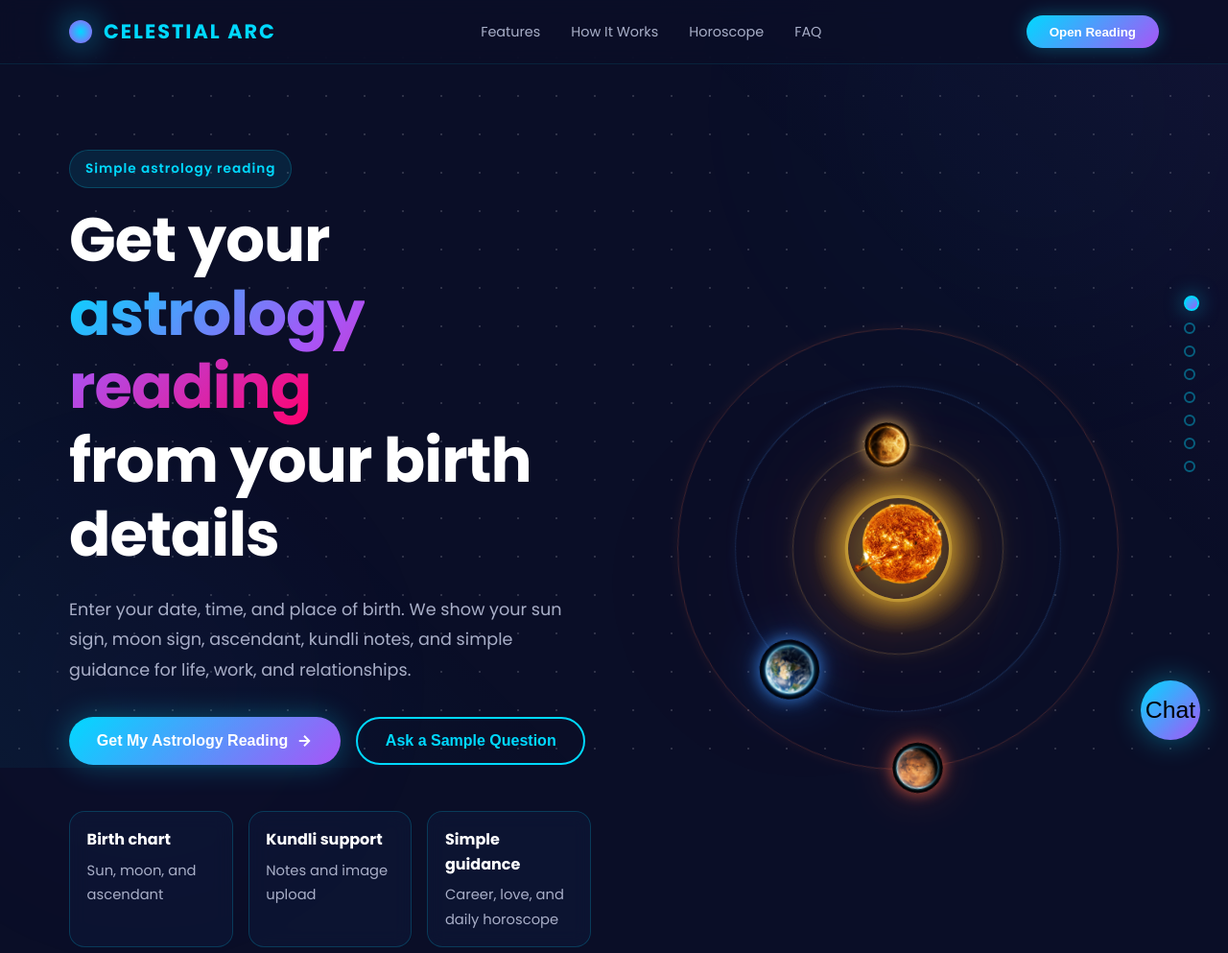
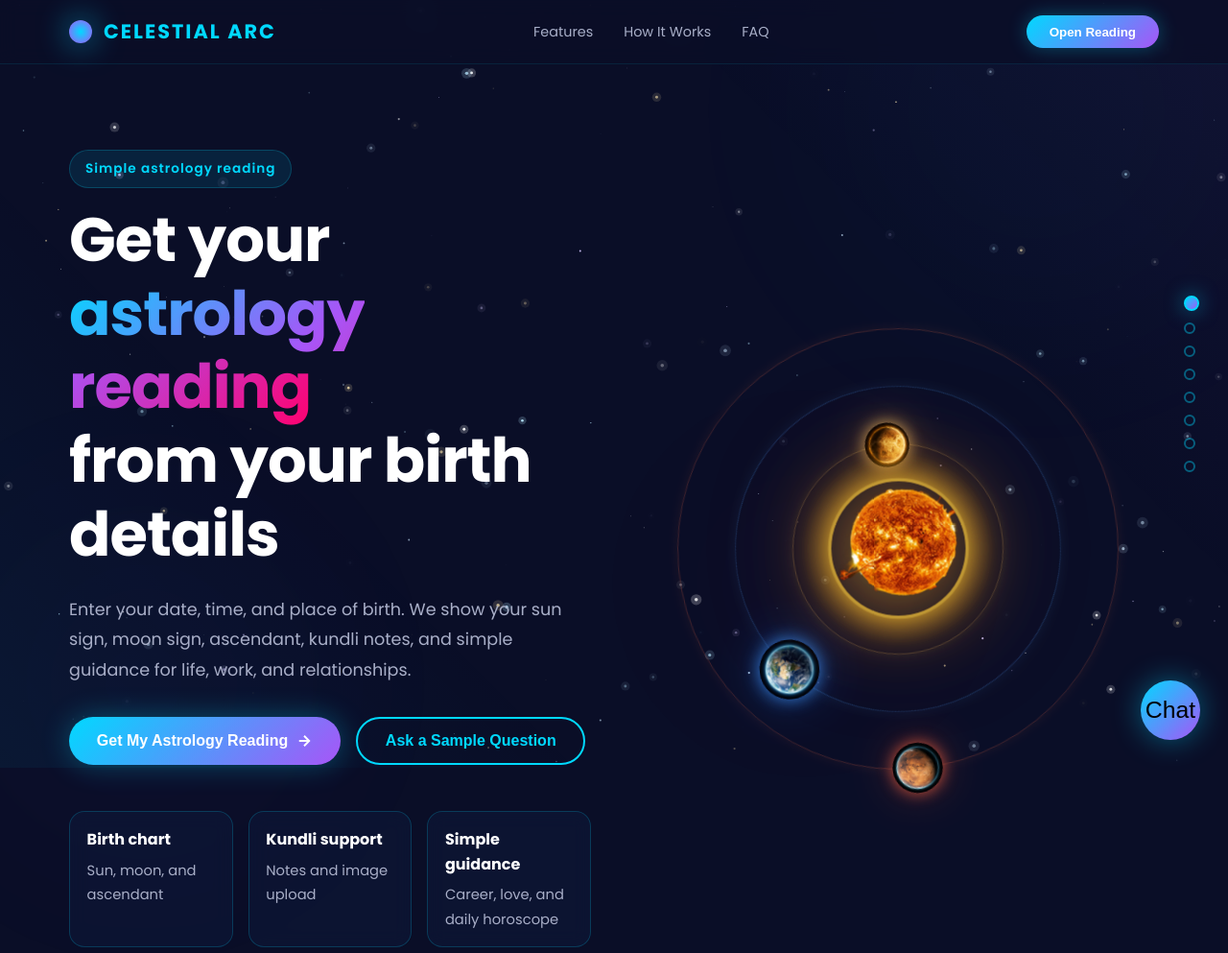
Before and after one commit to Whitedevil87/astrology-app, a Flask app: page / in a window 1280 px wide. Shown: the top 993 px of the page at 96% size. Run offline with Flask 3, Linux system fonts and the light colour scheme.

Commit message:
feat: bigger sun, live canvas starfield with shooting stars, remove horoscope nav

```diff
--- a/static/css/landing.css
+++ b/static/css/landing.css
@@ -71,18 +71,14 @@ body {
     pointer-events: none;
 }
 
-.stars {
+/* Static star dots replaced by canvas starfield */
+.starfield-canvas {
     position: absolute;
     inset: 0;
-    background-image: radial-gradient(circle, rgba(255,255,255,0.8) 1px, transparent 1px);
-    background-size: 40px 40px;
-    opacity: 0.15;
-    animation: twinkle 8s ease-in-out infinite;
-}
-
-@keyframes twinkle {
-    0%, 100% { opacity: 0.15; }
-    50% { opacity: 0.3; }
+    width: 100%;
+    height: 100%;
+    display: block;
+    pointer-events: none;
 }
 
 .nebula {
@@ -440,8 +436,8 @@ body {
     top: 50%;
     left: 50%;
     transform: translate(-50%, -50%);
-    width: 120px;
-    height: 120px;
+    width: 155px;
+    height: 155px;
     display: flex;
     align-items: center;
     justify-content: center;
@@ -450,7 +446,7 @@ body {
 
 .sun-corona {
     position: absolute;
-    inset: -28px;
+    inset: -22px;
     border-radius: 50%;
     background: radial-gradient(
         circle,
@@ -463,15 +459,15 @@ body {
 }
 
 .sun-image {
-    width: 105px;
-    height: 105px;
+    width: 140px;
+    height: 140px;
     border-radius: 50%;
     object-fit: cover;
     box-shadow:
-        0 0 0 3px rgba(255, 220, 80, 0.25),
-        0 0 30px rgba(255, 200, 50, 0.9),
-        0 0 70px rgba(255, 160, 30, 0.5),
-        0 0 130px rgba(255, 120, 20, 0.25);
+        0 0 0 3px rgba(255, 220, 80, 0.3),
+        0 0 30px rgba(255, 200, 50, 0.95),
+        0 0 70px rgba(255, 160, 30, 0.55),
+        0 0 140px rgba(255, 120, 20, 0.28);
     animation: pulse-sun 3s ease-in-out infinite;
     z-index: 2;
     position: relative;
@@ -1328,9 +1324,9 @@ body {
     .orbit-earth  { width: 218px; height: 218px; }
     .orbit-mars   { width: 294px; height: 294px; }
 
-    .central-sun  { width: 80px; height: 80px; }
-    .sun-image    { width: 68px; height: 68px; }
-    .sun-corona   { inset: -16px; }
+    .central-sun  { width: 100px; height: 100px; }
+    .sun-image    { width: 88px; height: 88px; }
+    .sun-corona   { inset: -14px; }
 
     .venus-img  { width: 30px; height: 30px; }
     .earth-img  { width: 40px; height: 40px; }
@@ -1640,9 +1636,9 @@ body {
     .orbit-earth  { width: 176px; height: 176px; }
     .orbit-mars   { width: 238px; height: 238px; }
 
-    .central-sun  { width: 64px; height: 64px; }
-    .sun-image    { width: 54px; height: 54px; }
-    .sun-corona   { inset: -12px; }
+    .central-sun  { width: 80px; height: 80px; }
+    .sun-image    { width: 70px; height: 70px; }
+    .sun-corona   { inset: -10px; }
 
     .venus-img  { width: 24px; height: 24px; }
     .earth-img  { width: 32px; height: 32px; }
--- a/static/js/landing.js
+++ b/static/js/landing.js
@@ -25,7 +25,142 @@ document.addEventListener('DOMContentLoaded', () => {
 
     // Add keyboard navigation
     setupSlideKeyboardNavigation();
+
+    // Live animated starfield
+    initStarfield();
 });
+
+// ============================================
+// LIVE STARFIELD ANIMATION (Canvas)
+// ============================================
+
+function initStarfield() {
+    const canvas = document.getElementById('starfield-canvas');
+    if (!canvas) return;
+    const ctx = canvas.getContext('2d');
+
+    function resize() {
+        canvas.width = window.innerWidth;
+        canvas.height = window.innerHeight;
+    }
+    resize();
+    window.addEventListener('resize', resize);
+
+    // --- Static twinkling stars ---
+    const STAR_COLORS = ['#ffffff', '#cce8ff', '#ffe8b0', '#d4c8ff', '#b8e8ff'];
+    const stars = Array.from({ length: 220 }, () => ({
+        x: Math.random(),
+        y: Math.random(),
+        r: Math.random() * 1.6 + 0.25,
+        baseOp: Math.random() * 0.55 + 0.15,
+        speed: Math.random() * 0.022 + 0.005,
+        phase: Math.random() * Math.PI * 2,
+        color: STAR_COLORS[Math.floor(Math.random() * STAR_COLORS.length)]
+    }));
+
+    // --- Shooting stars ---
+    const shooters = [];
+
+    function spawnShooter() {
+        if (document.hidden) return;
+        const angle = (Math.PI / 5) + (Math.random() - 0.5) * 0.5;
+        const speed = Math.random() * 8 + 5;
+        shooters.push({
+            x: Math.random() * canvas.width * 0.75,
+            y: Math.random() * canvas.height * 0.45,
+            vx: Math.cos(angle) * speed,
+            vy: Math.sin(angle) * speed,
+            len: Math.random() * 100 + 55,
+            life: 0,
+            maxLife: Math.random() * 45 + 28
+        });
+    }
+
+    // First one appears quickly
+    setTimeout(spawnShooter, 800);
+    let shootTimer = setInterval(spawnShooter, 3200);
+
+    let frame = 0;
+    let animId;
+
+    function animate() {
+        animId = requestAnimationFrame(animate);
+        ctx.clearRect(0, 0, canvas.width, canvas.height);
+        frame++;
+
+        // Twinkling stars
+        stars.forEach(s => {
+            const tw = Math.sin(frame * s.speed + s.phase);
+            const op = Math.max(0.04, s.baseOp + tw * 0.32);
+
+            ctx.globalAlpha = op;
+            ctx.fillStyle = s.color;
+            ctx.beginPath();
+            ctx.arc(s.x * canvas.width, s.y * canvas.height, s.r, 0, Math.PI * 2);
+            ctx.fill();
+
+            // Soft halo glow on larger stars
+            if (s.r > 1.15) {
+                ctx.globalAlpha = op * 0.22;
+                ctx.beginPath();
+                ctx.arc(s.x * canvas.width, s.y * canvas.height, s.r * 3.2, 0, Math.PI * 2);
+                ctx.fill();
+            }
+        });
+
+        // Shooting stars
+        for (let i = shooters.length - 1; i >= 0; i--) {
+            const ss = shooters[i];
+            ss.life++;
+            ss.x += ss.vx;
+            ss.y += ss.vy;
+
+            const prog = ss.life / ss.maxLife;
+            const fade = prog < 0.25 ? prog / 0.25 : 1 - (prog - 0.25) / 0.75;
+            const mag = Math.hypot(ss.vx, ss.vy);
+            const tailX = ss.x - (ss.vx / mag) * ss.len;
+            const tailY = ss.y - (ss.vy / mag) * ss.len;
+
+            const grad = ctx.createLinearGradient(tailX, tailY, ss.x, ss.y);
+            grad.addColorStop(0, 'rgba(255,255,255,0)');
+            grad.addColorStop(0.6, `rgba(180,220,255,${fade * 0.5})`);
+            grad.addColorStop(1, `rgba(220,240,255,${fade * 0.95})`);
+
+            ctx.globalAlpha = 1;
+            ctx.beginPath();
+            ctx.moveTo(tailX, tailY);
+            ctx.lineTo(ss.x, ss.y);
+            ctx.strokeStyle = grad;
+            ctx.lineWidth = 1.8;
+            ctx.lineCap = 'round';
+            ctx.stroke();
+
+            // Bright head dot
+            ctx.globalAlpha = fade * 0.9;
+            ctx.fillStyle = '#dff0ff';
+            ctx.beginPath();
+            ctx.arc(ss.x, ss.y, 1.8, 0, Math.PI * 2);
+            ctx.fill();
+
+            if (ss.life >= ss.maxLife) shooters.splice(i, 1);
+        }
+
+        ctx.globalAlpha = 1;
+    }
+
+    animate();
+
+    // Pause when tab is hidden for performance
+    document.addEventListener('visibilitychange', () => {
+        if (document.hidden) {
+            cancelAnimationFrame(animId);
+            clearInterval(shootTimer);
+        } else {
+            animate();
+            shootTimer = setInterval(spawnShooter, 3200);
+        }
+    });
+}
 
 function initializeSlides() {
     // Gather all slide sections
--- a/templates/landing.html
+++ b/templates/landing.html
@@ -18,7 +18,7 @@
 
 <body class="slide-scroll-container">
     <div class="cosmic-bg" aria-hidden="true">
-        <div class="stars"></div>
+        <canvas id="starfield-canvas" class="starfield-canvas"></canvas>
         <div class="nebula nebula-1"></div>
         <div class="nebula nebula-2"></div>
         <div class="nebula nebula-3"></div>
@@ -34,7 +34,6 @@
             <div class="nav-links">
                 <a href="#features" class="nav-link">Features</a>
                 <a href="#how" class="nav-link">How It Works</a>
-                <a href="/horoscope" class="nav-link">Horoscope</a>
                 <a href="#faq" class="nav-link">FAQ</a>
             </div>
             <button class="cta-nav-btn" onclick="scrollToApp()">Open Reading</button>
```
